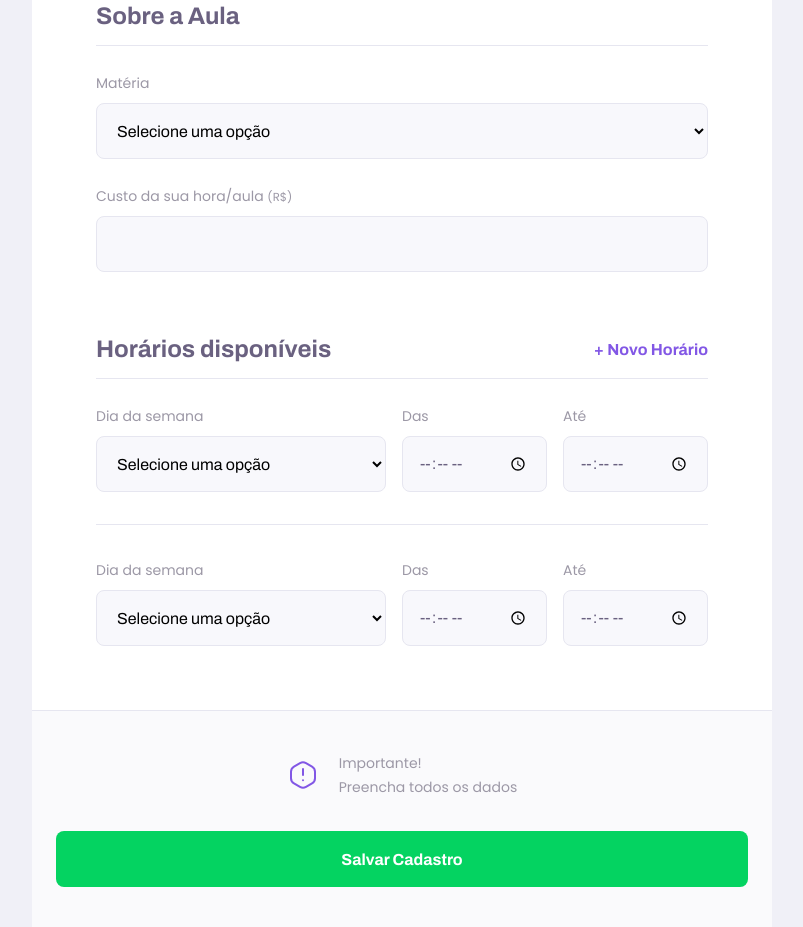
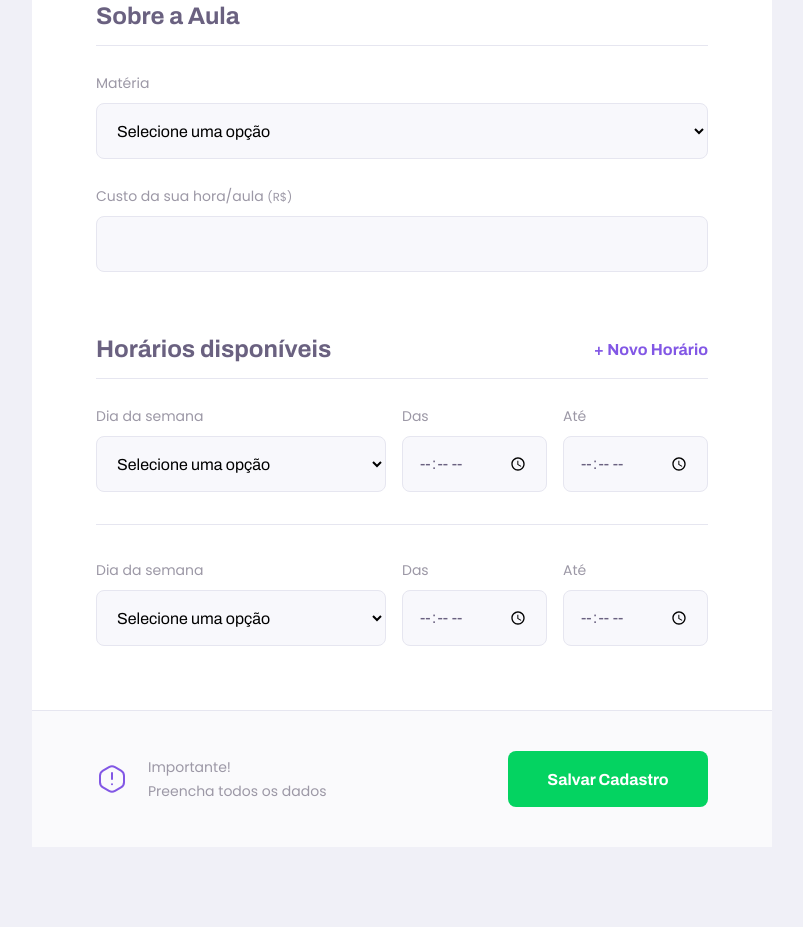
Before and after one commit to gabrielgfw/nlw-02-discovery, a plain HTML site: page give-classes.html in a window 1280 px wide. Shown: the part 1039-1966 px from the top of the page, without its empty margins (238-1041 px from the left). After the commit the page ends 1886 px from the top, so only its background shows below. Drawn offline with Linux system fonts and the light colour scheme.

Commit message:
give-classes.html adapt to desktop

```diff
--- a/styles/partials/page-give-classes.css
+++ b/styles/partials/page-give-classes.css
@@ -144,4 +144,17 @@
         margin-top: 0;
     }
 
+    #page-give-classes main footer {
+        padding: 40px 64px;
+
+        display: flex;
+        align-items: center;
+        justify-content: space-between;
+    }
+
+    #page-give-classes main footer button {
+        margin-top: 0;
+        width: 200px;
+    }
+
 }
```
